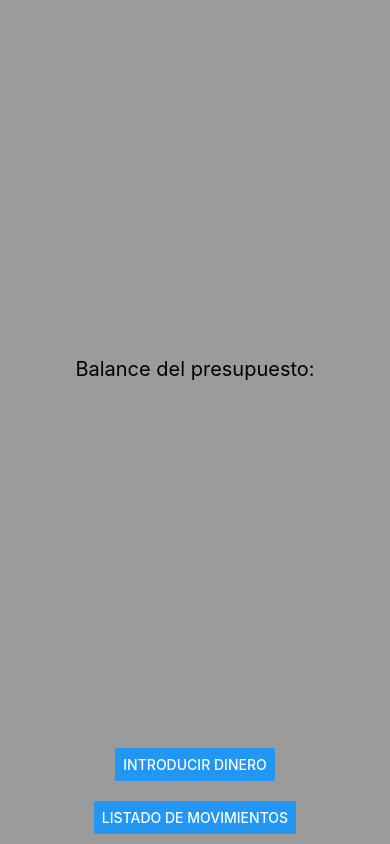
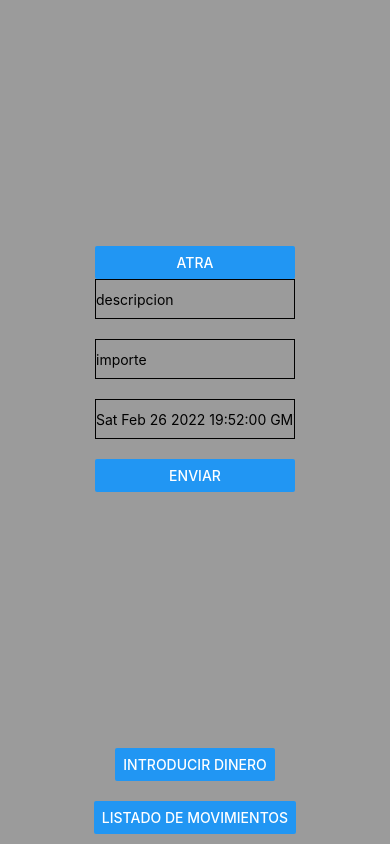
Before and after one commit to JuanOchandoArrevilla/Budget, a React Native app: screen / in a window 390 px wide. Both pictures are taken after a click on the button "INTRODUCIR DINERO". Built offline with nearby package versions, Linux system fonts and the light colour scheme.

Commit message:
feature: creacion de screen InsertarDinero

```diff
--- a/App.js
+++ b/App.js
@@ -1,20 +1,39 @@
 import { StyleSheet, Text, View, Button, TouchableOpacity } from "react-native";
 import { useState } from "react";
+import InsertarDinero from "./screen/InsertarDinero";
 
 export default function App() {
+
+  const [showDinero, setShowDinero] = useState(false);
+  const [showList, setShowList] = useState(false);
+
+   let dinero =  <Text style={styles.texto}>Balance del presupuesto:</Text>
+  if (showDinero) {
+    dinero = <InsertarDinero setShowDinero={setShowDinero}/>
+  }
+
+
+
+  let lis = <Text></Text>
+  if (showList) {
+    lis = <Text>dsdss</Text>
+  }
+
   return (
     <View style={styles.container}>
       <View style={styles.container}>
-        <Text style={styles.texto}>Balance del presupuesto:</Text>
+      {dinero}
+      {lis}
       </View>
 
       <View style={styles.buttonIntroducir}>
-        <Button title="introducir dinero" />
+        <Button onPress={() =>setShowDinero(true) } title="introducir dinero" />
       </View>
 
       <View style={styles.buttonIntroducir}>
-        <Button title="listado de movimientos" />
+        <Button onPress={() => setShowList(true)}title="listado de movimientos" />
       </View>
+
     </View>
   );
 }
--- /dev/null
+++ b/components/Input.js
@@ -0,0 +1,18 @@
+import React from "react";
+import { TextInput, StyleSheet } from "react-native";
+
+const Input = (props) => {
+  return <TextInput {...props} style={{ ...styles.input, ...props.style }} />;
+};
+
+const styles = StyleSheet.create({
+  input: {
+    height: 40,
+    width: 200,
+    borderColor: "black",
+    borderWidth: 1,
+    marginBottom: 20,
+  },
+});
+
+export default Input;
--- /dev/null
+++ b/screen/InsertarDinero.js
@@ -0,0 +1,43 @@
+import React, { useState } from "react";
+import { StyleSheet, Text, View, Button, TouchableOpacity } from "react-native";
+import Input from "../components/Input";
+
+const InsertarDinero = ({setShowDinero}) => {
+
+  const [data, setData] = useState({
+    key:  Math.random().toString(),
+    descripcion: "",
+    importe: "",
+    fecha: new Date(),
+  });
+
+  const handleDescripcion = (descripcion) => {
+     setData({...data,descripcion});
+
+  }
+
+  const handleImporte = (importe) => {
+        setData({...data,importe})
+  }
+
+  console.log(data);
+
+
+  return (
+    <View>
+      <View>
+        <Button onPress={() => setShowDinero(false)} title="atra"/>
+      </View>
+      <View>
+      <Input placeholder="descripcion" onChangeText={(descripcion) => handleDescripcion(descripcion)} value={data.descripcion} />
+      <Input placeholder="importe" onChangeText={(importe) => handleImporte(importe)} value={data.importe} />
+      <Input placeholder="fecha"  value={data.fecha} />
+      </View>
+
+      <Button  onPress={() => alert(data.key)} title="enviar"/>
+
+    </View>
+  );
+};
+
+export default InsertarDinero;
```
